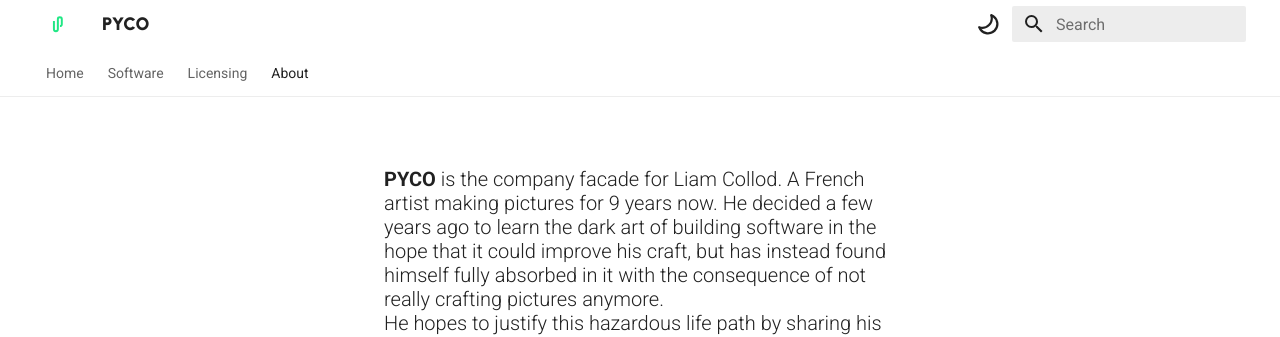
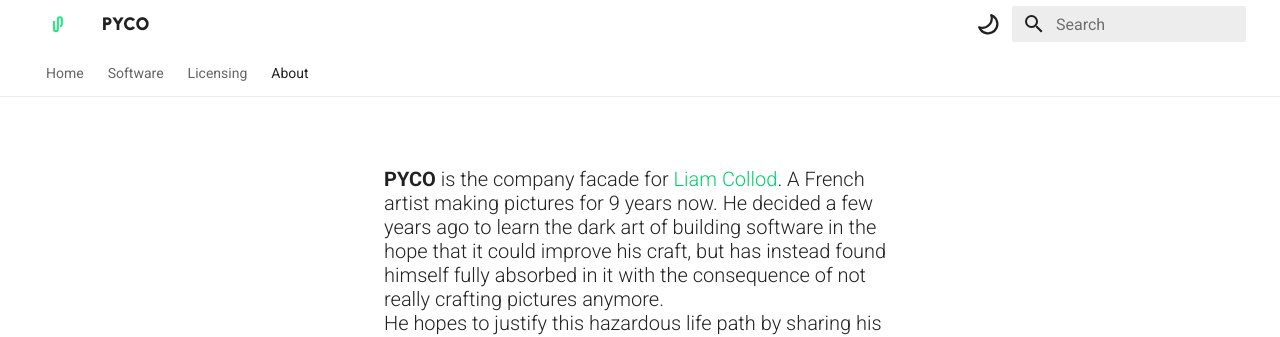
Before and after one commit to pyco-apps/pyco-apps.github.io, an MkDocs documentation site: the page built from site/about.md, in a window 1280 px wide. Shown: the top 337 px of the page. Built offline with MkDocs 1.6.1 and Material for MkDocs 9.7.7, drawn with Linux system fonts in a browser that asks for light colours; plug-ins that fetch from the network failed and are left out; some of the changed lines change nothing that is shown.

Commit message:
feat(about): add personal website link

```diff
--- a/overrides/about.html
+++ b/overrides/about.html
@@ -44,6 +44,9 @@
       div.lxm-home-text-main p {
           font-size: 2em;
           font-weight: 300;
+      }
+      div.lxm-home-text-main p > a {
+          color: var(--md-typeset-a-color);
       }
       div.lxm-home-text-main h1 {
           font-family: Urbanist, sans-serif;
@@ -113,8 +116,9 @@
       <div class="lxm-home-text-main">
         <!-- THINK to modify about.md too !-->
         <p>
-          <b>PYCO</b> is the company facade for Liam Collod. A French artist
-          making pictures for 9 years now. He decided a few years ago to learn
+          <b>PYCO</b> is the company facade for
+          <a href="https://mrlixm.github.io/">Liam Collod</a>.
+          A French artist making pictures for 9 years now. He decided a few years ago to learn
           the dark art of building software in the hope that it could improve
           his craft, but has instead found himself fully absorbed in it with
           the consequence of not really crafting pictures anymore.
```
Also changed, not shown: site/about.md.
